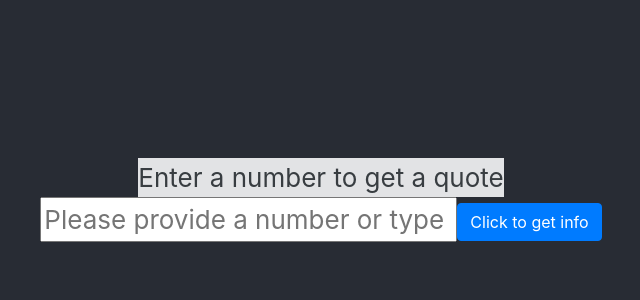
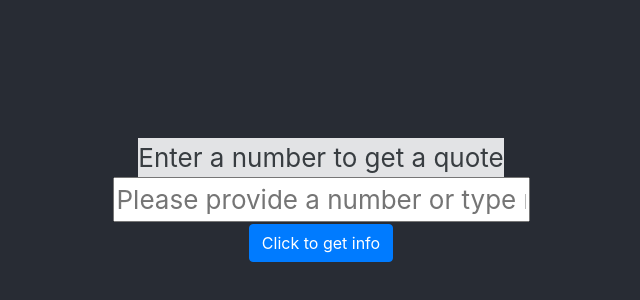
Before and after one commit to mrkamlesh/React-Redux-Saga-Numbers-API, a React (Create React App) app: page / in a window 1280 px wide. Shown: the part 200-500 px from the top of the page, without its empty margins (319-959 px from the left). Built offline with nearby package versions, Linux system fonts and the light colour scheme.

Commit message:
changed button color

```diff
--- a/src/components/App.js
+++ b/src/components/App.js
@@ -26,7 +26,11 @@ class App extends React.Component {
           {error && <Error error={error} />}
           {fetching && <Fetching />}
           {!message && !error && !fetching && <Init />}
-          <Form fetchMessage={this.fetchMessage} inputField={this.inputField} />
+          <Form
+            fetchMessage={this.fetchMessage}
+            inputField={this.inputField}
+            fetching={fetching}
+          />
         </header>
       </div>
     );
--- a/src/components/Form.js
+++ b/src/components/Form.js
@@ -2,15 +2,25 @@ import React from "react";
 
 export default function Form(props) {
   return (
+    <>
       <div>
         <input
           type="text"
           ref={props.inputField}
           placeholder="Please provide a number or type random"
         />
+      </div>
+      <div>
+        {props.fetching ? (
+          <button className="btn btn-warning" disabled>
+            Fetching...
+          </button>
+        ) : (
           <button className="btn btn-primary" onClick={props.fetchMessage}>
             Click to get info
           </button>
+        )}
       </div>
+    </>
   );
 }
```
Lines whose indentation alone changed are shown as unchanged.
